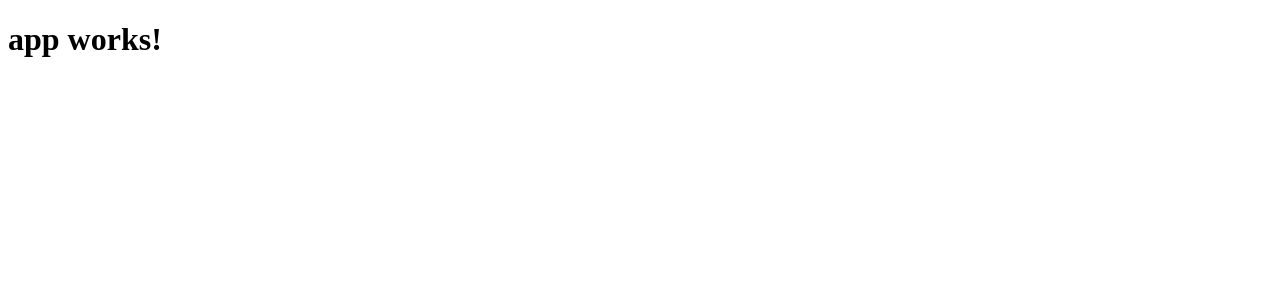
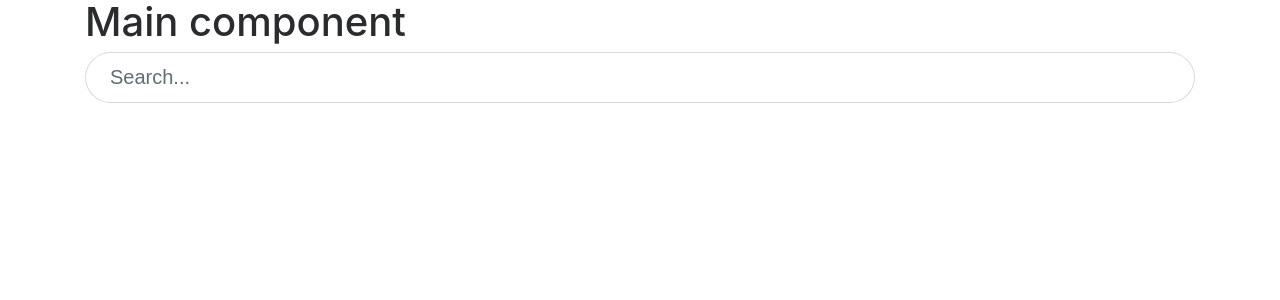
Before and after one commit to ntocampos/movies-app, an Angular app: page / in a window 1280 px wide. Shown: the top 300 px of the page. Built offline with nearby package versions, Linux system fonts and the light colour scheme.

Commit message:
Initial commit.

```diff
--- a/package.json
+++ b/package.json
@@ -21,6 +21,7 @@
     "@angular/platform-browser": "^2.3.1",
     "@angular/platform-browser-dynamic": "^2.3.1",
     "@angular/router": "^3.3.1",
+    "@ng-bootstrap/ng-bootstrap": "^1.0.0-alpha.19",
     "core-js": "^2.4.1",
     "rxjs": "^5.0.1",
     "ts-helpers": "^1.1.1",
--- a/src/app/app.component.html
+++ b/src/app/app.component.html
@@ -1,3 +1,4 @@
-<h1>
-  {{title}}
-</h1>
+<div class="container">
+  <h1>Main component</h1>
+  <app-searchbar></app-searchbar>
+</div>
--- a/src/app/app.component.ts
+++ b/src/app/app.component.ts
@@ -1,4 +1,5 @@
 import { Component } from '@angular/core';
+import { SearchbarComponent } from './components/searchbar/searchbar.component'
 
 @Component({
   selector: 'app-root',
@@ -6,5 +7,30 @@ import { Component } from '@angular/core';
   styleUrls: ['./app.component.css']
 })
 export class AppComponent {
-  title = 'app works!';
+  title: string;
+  alert: IAlert;
+
+  constructor() {
+    this.title = 'This works!';
+    this.alert = {
+      type: 'success',
+      text: 'This is an alert!',
+      show: true,
+    }
+  }
+
+  closeAlert() {
+    this.alert.show = false;
+  }
+
+  optionSelected(element) {
+    console.log(element);
+
+  }
 }
+
+export interface IAlert {
+  type: string;
+  text: string;
+  show: boolean;
+}
--- a/src/app/app.module.ts
+++ b/src/app/app.module.ts
@@ -2,17 +2,21 @@ import { BrowserModule } from '@angular/platform-browser';
 import { NgModule } from '@angular/core';
 import { FormsModule } from '@angular/forms';
 import { HttpModule } from '@angular/http';
+import { NgbModule } from '@ng-bootstrap/ng-bootstrap';
 
 import { AppComponent } from './app.component';
+import { SearchbarComponent } from './components/searchbar/searchbar.component';
 
 @NgModule({
   declarations: [
-    AppComponent
+    AppComponent,
+    SearchbarComponent
   ],
   imports: [
     BrowserModule,
     FormsModule,
-    HttpModule
+    HttpModule,
+    NgbModule.forRoot()
   ],
   providers: [],
   bootstrap: [AppComponent]
--- /dev/null
+++ b/src/app/components/searchbar/searchbar.component.css
@@ -0,0 +1,3 @@
+.form-control-lg {
+    border-radius: 2rem;
+}
--- /dev/null
+++ b/src/app/components/searchbar/searchbar.component.html
@@ -0,0 +1,5 @@
+<form>
+    <div class="form-group">
+        <input type="text" class="form-control form-control-lg" placeholder="Search...">
+    </div>
+</form>
--- /dev/null
+++ b/src/app/components/searchbar/searchbar.component.ts
@@ -0,0 +1,15 @@
+import { Component, OnInit } from '@angular/core';
+
+@Component({
+  selector: 'app-searchbar',
+  templateUrl: './searchbar.component.html',
+  styleUrls: ['./searchbar.component.css']
+})
+export class SearchbarComponent implements OnInit {
+
+  constructor() { }
+
+  ngOnInit() {
+  }
+
+}
--- a/src/index.html
+++ b/src/index.html
@@ -7,6 +7,10 @@
 
   <meta name="viewport" content="width=device-width, initial-scale=1">
   <link rel="icon" type="image/x-icon" href="favicon.ico">
+
+  <link rel="stylesheet" href="https://maxcdn.bootstrapcdn.com/bootstrap/4.0.0-alpha.6/css/bootstrap.min.css"
+        integrity="sha384-rwoIResjU2yc3z8GV/NPeZWAv56rSmLldC3R/AZzGRnGxQQKnKkoFVhFQhNUwEyJ"
+        crossorigin="anonymous">
 </head>
 <body>
   <app-root>Loading...</app-root>
```
Also changed, not shown: 1 other file (tests, documents, lock files or other folders).
